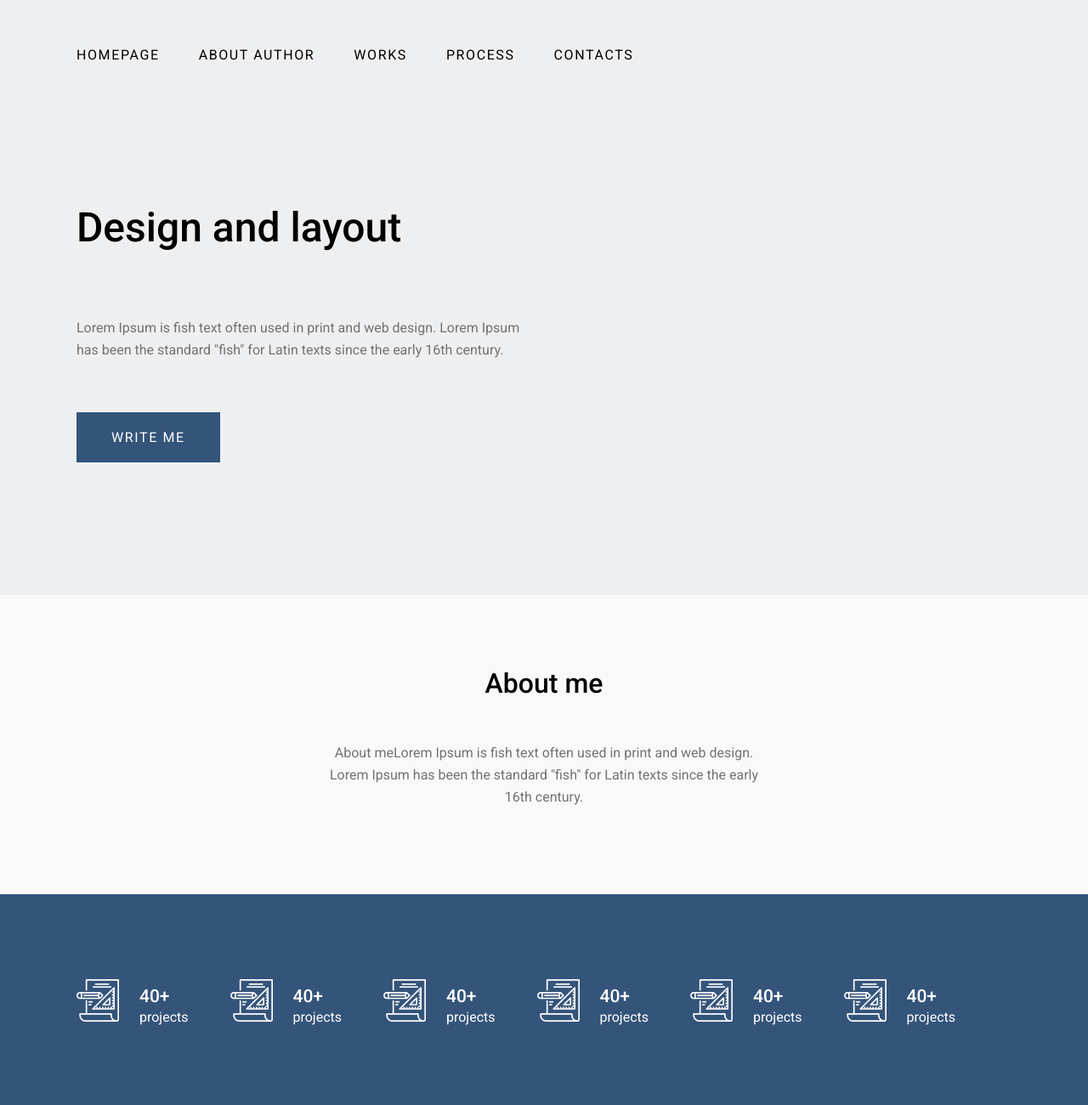
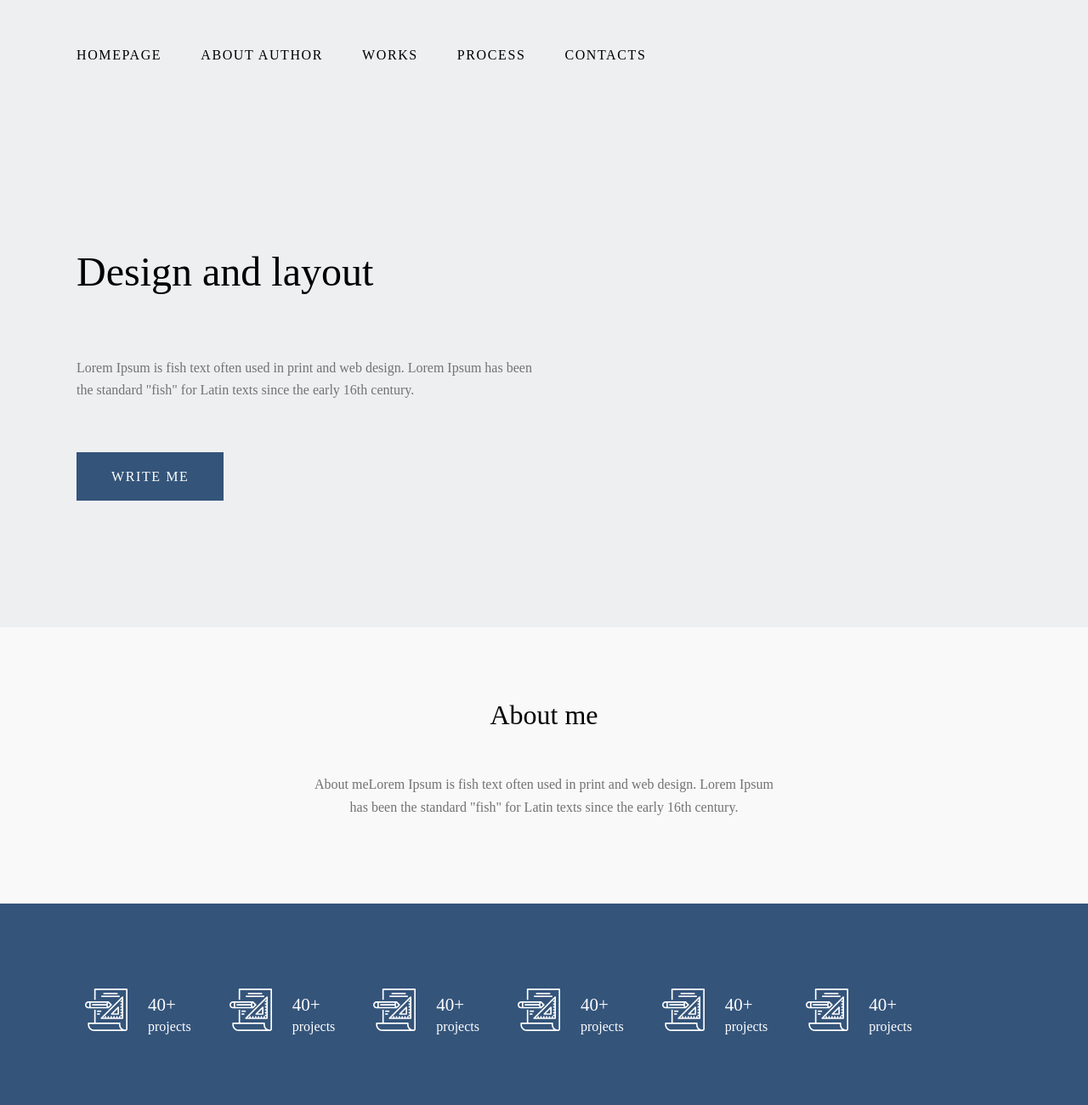
Before and after one commit to Greeg84/Lesson-git, a plain HTML site: page home_work_8/index.html in a window 1280 px wide. Shown: the top 1300 px of the page at 85% size. Drawn offline with Linux system fonts and the light colour scheme.

Commit message:
corrected HW_8

```diff
--- a/home_work_8/index.html
+++ b/home_work_8/index.html
@@ -47,71 +47,55 @@
       </div>
     </section>
     <section class="main-section section">
-      <div>
-        <h2 class="title-main">About me</h2>
-      </div>
-      <div>
-        <p class="text-main">
-          About meLorem Ipsum is fish text often used in print and web design.
-          Lorem Ipsum has been the standard "fish" for Latin texts since the
-          early 16th century.
-        </p>
-      </div>
+      <h2 class="title-main">About me</h2>
+      <p class="text-main">
+        About meLorem Ipsum is fish text often used in print and web design.
+        Lorem Ipsum has been the standard "fish" for Latin texts since the early
+        16th century.
+      </p>
     </section>
     <section class="project-section section">
       <div class="project-conteiner">
         <div class="poject-group">
-          <div class="project">
-            <img src="./images/project.svg" alt="drawing" />
-            <div class="project-info">
-              <div class="project-heading">40+</div>
-              <div class="project-text">projects</div>
-            </div>
+          <img src="./images/project.svg" alt="drawing" />
+          <div class="project-info">
+            <div class="project-heading">40+</div>
+            <div class="project-text">projects</div>
           </div>
         </div>
         <div class="poject-group">
-          <div class="project">
-            <img src="./images/project.svg" alt="drawing" />
-            <div class="project-info">
-              <div class="project-heading">40+</div>
-              <div class="project-text">projects</div>
-            </div>
+          <img src="./images/project.svg" alt="drawing" />
+          <div class="project-info">
+            <div class="project-heading">40+</div>
+            <div class="project-text">projects</div>
           </div>
         </div>
         <div class="poject-group">
-          <div class="project">
-            <img src="./images/project.svg" alt="drawing" />
-            <div class="project-info">
-              <div class="project-heading">40+</div>
-              <div class="project-text">projects</div>
-            </div>
+          <img src="./images/project.svg" alt="drawing" />
+          <div class="project-info">
+            <div class="project-heading">40+</div>
+            <div class="project-text">projects</div>
           </div>
         </div>
         <div class="poject-group">
-          <div class="project">
-            <img src="./images/project.svg" alt="drawing" />
-            <div class="project-info">
-              <div class="project-heading">40+</div>
-              <div class="project-text">projects</div>
-            </div>
+          <img src="./images/project.svg" alt="drawing" />
+          <div class="project-info">
+            <div class="project-heading">40+</div>
+            <div class="project-text">projects</div>
           </div>
         </div>
         <div class="poject-group">
-          <div class="project">
-            <img src="./images/project.svg" alt="drawing" />
-            <div class="project-info">
-              <div class="project-heading">40+</div>
-              <div class="project-text">projects</div>
-            </div>
+          <img src="./images/project.svg" alt="drawing" />
+          <div class="project-info">
+            <div class="project-heading">40+</div>
+            <div class="project-text">projects</div>
           </div>
         </div>
         <div class="poject-group">
-          <div class="project">
-            <img src="./images/project.svg" alt="drawing" />
-            <div class="project-info">
-              <div class="project-heading">40+</div>
-              <div class="project-text">projects</div>
-            </div>
+          <img src="./images/project.svg" alt="drawing" />
+          <div class="project-info">
+            <div class="project-heading">40+</div>
+            <div class="project-text">projects</div>
           </div>
         </div>
       </div>
@@ -119,27 +103,29 @@
     <section class="video-section section">
       <div class="video-conteiner conteiner">
         <div class="info-video">
-          <div>
-            <h2 class="title-video-conteiner title-main">How do I work</h2>
-          </div>
-          <div>
-            <p class="text-video-conteiner text-main">
-              Lorem Ipsum is fish text often used in print and web design. Lorem
-              Ipsum has been the standard "fish" for Latin texts since the early
-              16th century.
-            </p>
-          </div>
+          <h2 class="title-video-conteiner title-main">How do I work</h2>
+
+          <p class="text-video-conteiner text-main">
+            Lorem Ipsum is fish text often used in print and web design. Lorem
+            Ipsum has been the standard "fish" for Latin texts since the early
+            16th century.
+          </p>
         </div>
-        <div class="vsdeo-conteiner">
-          <video class="video" src="./images/5 Second Video_ Watch the Milky Way Rise.mp4"  autoplay loop></video>
+        <div class="video-conteiner">
+          <video
+            class="video"
+            src="./images/5 Second Video_ Watch the Milky Way Rise.mp4"
+            autoplay
+            loop
+          ></video>
         </div>
       </div>
     </section>
-    <section class="footer section">
+    <footer class="footer section">
       <div class="footer-content conteiner">
         <div class="footer-title">John Smith</div>
         <div class="footer-text">(c) 2018. All rights reserved.</div>
       </div>
-    </section>
+    </footer>
   </body>
 </html>
--- a/home_work_8/styles/stiles.css
+++ b/home_work_8/styles/stiles.css
@@ -1,5 +1,5 @@
 * {
-    font-family: roboto;
+    font-family: roboto sans-serif;
     box-sizing: border-box;
     font-style: normal;
     font-size: 16px;
@@ -10,14 +10,13 @@
 }
 
 .section {
-    max-width: 100%;
-
 }
 
 .header-section {
     background-color: rgb(238, 239, 241);
     min-height: 700px;
-    max-width: 100%;
+    padding-bottom: 168px;
+
 }
 
 .conteiner {
@@ -26,7 +25,8 @@
 }
 
 .nav {
-    padding: 52px 0 151px 0;
+    padding: 52px 0;
+    margin-bottom: 151px;
 
 }
 
@@ -36,17 +36,16 @@
 
 .nav-list-item {
     line-height: 164.063%;
-    /* 26.25px */
     letter-spacing: 1.6px;
     text-transform: uppercase;
     display: inline-block;
 }
 
 .name-item {
-    margin: 0 42px 0 0;
+    margin-right:42px;
 }
 
-.nav-list-item :hover {
+.nav-list-item:hover {
     cursor: pointer;
     color: #34547A;
 }
@@ -54,8 +53,7 @@
 .title-container {
     max-width: 540px;
     display: inline-block;
-    text-align: left;
-    padding-bottom: 168px;
+
 }
 
 .title {
@@ -63,16 +61,19 @@
     font-size: 48px;
     font-weight: 500;
     line-height: 164.063%;
-    /* 78.75px */
-    text-align: left;
+    margin-bottom: 60px;
+
 }
 
 .title-tex {
     color: #727272;
     font-weight: 400;
     line-height: 164.063%;
-    /* 26.25px */
-    margin: 65px 0 80px 0;
+    margin-bottom: 80px;
+    display: inline-block;
+}
+
+.conteiner-btn{
     display: inline-block;
 }
 
@@ -82,7 +83,7 @@
     padding: 20px 41px;
     text-transform: uppercase;
     letter-spacing: 1.6px;
-    margin-top: 65px;
+
 }
 
 .main-section {
@@ -105,7 +106,6 @@
     color: #727272;
     text-align: center;
     line-height: 164.063%;
-    /* 26.25px */
     max-width: 540px;
     margin: 0 auto;
 
@@ -115,25 +115,24 @@
     background-color: #34547A;
     min-height: 250px;
     margin: 0 auto;
+    padding: 100px
 
 }
 
 .project-conteiner {
     max-width: 1100px;
-    padding: 100px 0;
     margin: 0 auto;
+    font-size: 0;
 }
 
 .poject-group {
-    padding-right: 45px;
+    margin-right: 45px;
     display: inline-block;
-    font-size: 0;
+
+
 }
 
-.project {
-    display: inline-block;
 
-}
 
 .project-info {
     padding-left: 20px;
@@ -150,7 +149,6 @@
 .project-text {
     color: #FFF;
     line-height: 164.063%;
-    /* 26.25px */
     display: inline-block;
 
 }
@@ -165,7 +163,7 @@
 
 }
 
-.info-video {}
+
 
 .title-video-conteiner {
     padding-bottom: 50px;
@@ -185,10 +183,11 @@
     height: 151px;
     background-color: #34547A;
 
+
 }
 
 .footer-content {
-    padding: 50px 0;
+    padding: 40px 0;
 }
 
 .footer-title {
@@ -204,5 +203,4 @@
     color: #FFF;
     font-size: 13px;
     line-height: 164.063%;
-    /* 21.328px */
 }
```
